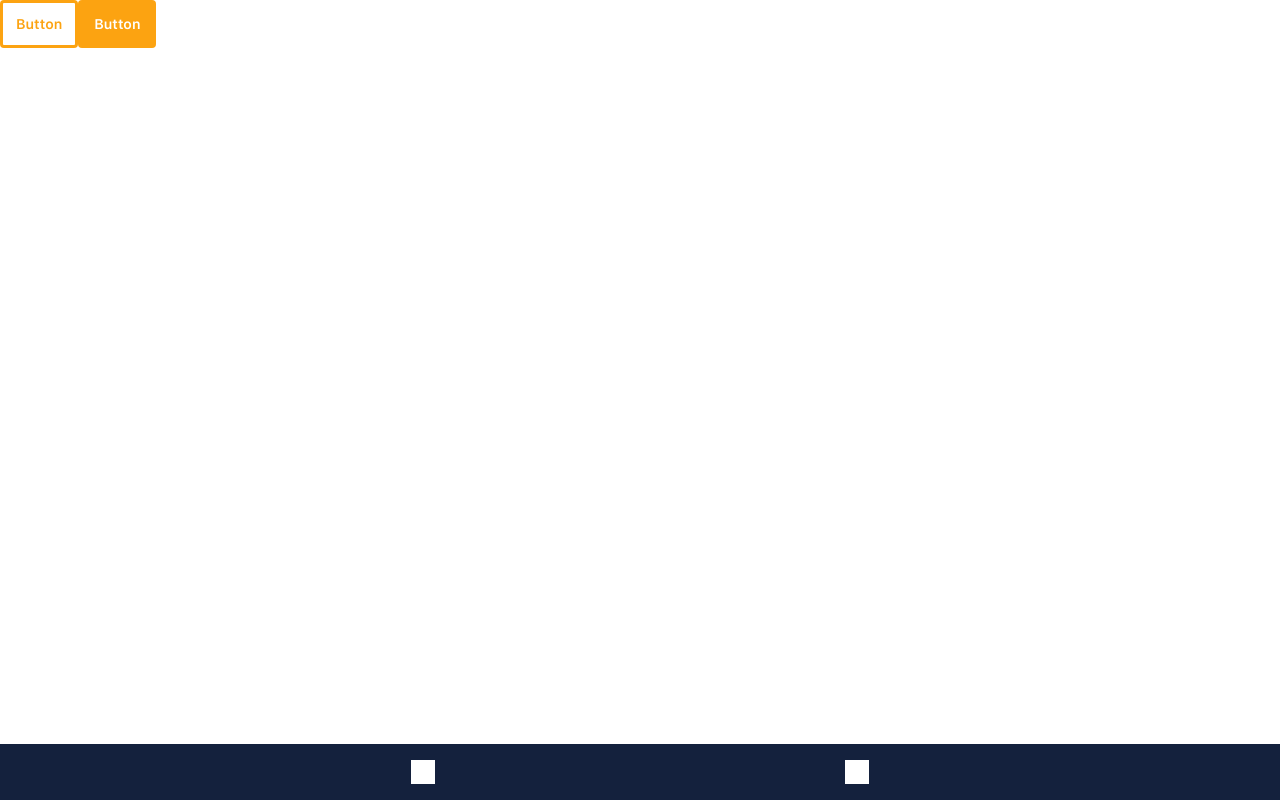
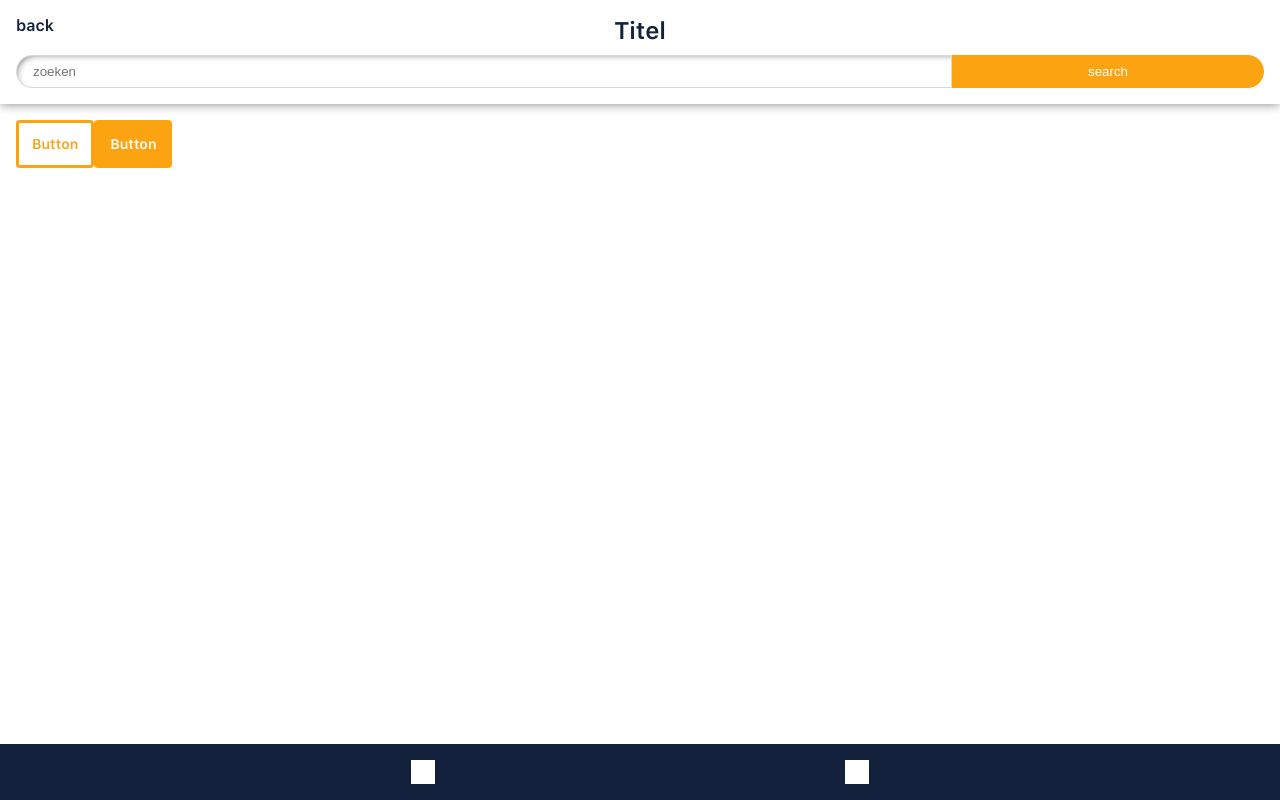
Before and after one commit to NickGraus/NetttFormApp, a Vue app: page / in a window 1280 px wide. Built offline with nearby package versions, Linux system fonts and the light colour scheme.

Commit message:
created topbar component

```diff
--- a/src/App.vue
+++ b/src/App.vue
@@ -4,9 +4,12 @@
 
 <template>
   <div id="app">
-    <Button btnName="Button" state="secondary"></Button>
-    <Button btnName="Button" state="primary"></Button>
-    <Navbar></Navbar>
+    <Topbar title="Titel" state="search" />
+    <div class="main">
+      <Button btnName="Button" state="secondary"></Button>
+      <Button btnName="Button" state="primary"></Button>
+    </div>
+    <Navbar />
   </div>
 
 
@@ -15,10 +18,12 @@
 <script>
 import Button from "./components/BtnComp.vue";
 import Navbar from "./components/NavbarComp.vue";
+import Topbar from "./components/TopbarComp.vue";
 
 export default {
   name: "App",
   components: {
+    Topbar,
     Button,
     Navbar,
   },
@@ -50,4 +55,8 @@ body {
  #app {
    font-family: "SF Pro Text";
  }
+
+ .main {
+   padding: 16px;
+ }
 </style>
--- a/src/components/NavbarComp.vue
+++ b/src/components/NavbarComp.vue
@@ -17,10 +17,7 @@ export default {
     };
   },
 
-  props: {
-    btnName: String,
-    state: String,
-  },
+  props: {},
 
   methods: {}
 };
--- /dev/null
+++ b/src/components/TopbarComp.vue
@@ -0,0 +1,86 @@
+<template>
+  <div id="topbar" class="topbar" :class="state">
+    <div class="extended" v-if="state !== 'default'">
+    back
+    </div>
+    <div class="title">
+      {{title}}
+    </div>
+    <div class="searchForm" v-if="state === 'search'">
+      <input class="searchField" v-model="message" placeholder="zoeken">
+      <button class="searchButton" type="submit">search</button>
+    </div>
+  </div>
+</template>
+
+
+
+<script>
+export default {
+  name: "topbarComp",
+  data() {
+    return {
+    };
+  },
+
+  props: {
+    title: String,
+    state: String,
+  },
+
+  methods: {}
+};
+</script>
+
+<style>
+.topbar {
+  background-color: #ffffff;
+  color: #14213D;
+  padding: 16px;
+  box-shadow: 0 0 10px rgba(0, 0, 0, 0.5);
+  position:relative;
+  display: block;
+  overflow: auto;
+}
+.title {
+  font-size: 24px;
+  text-align: center;
+}
+
+.extended {
+  position: absolute;
+}
+
+.searchForm {
+  margin-top: 10px;
+  width: 100%;
+  box-sizing: border-box;
+}
+
+
+.searchField {
+  width: 75%;
+  float:left;
+  padding: 8px 16px;
+  box-sizing: border-box;
+  border-radius: 20px 0 0 20px;
+  border: 1px solid rgba(0, 0, 0, 0.15);
+  -moz-box-shadow:    inset 4px 4px 10px -8px #000000;
+  -webkit-box-shadow: inset 4px 4px 10px -8px #000000;
+  box-shadow:         inset 4px 4px 10px -8px #000000;
+}
+
+.searchButton {
+  width: 25%;
+  float:left;
+  padding: 8px 16px;
+  box-sizing: border-box;
+  background-color: #FCA311;
+  border-radius: 0 20px 20px 0;
+  border: 1px solid transparent;
+  border-right: 1px solid transparent;
+  color: #ffffff;
+
+}
+
+</style>
```
Also changed, not shown: src/components/TopBar.vue (deleted).
